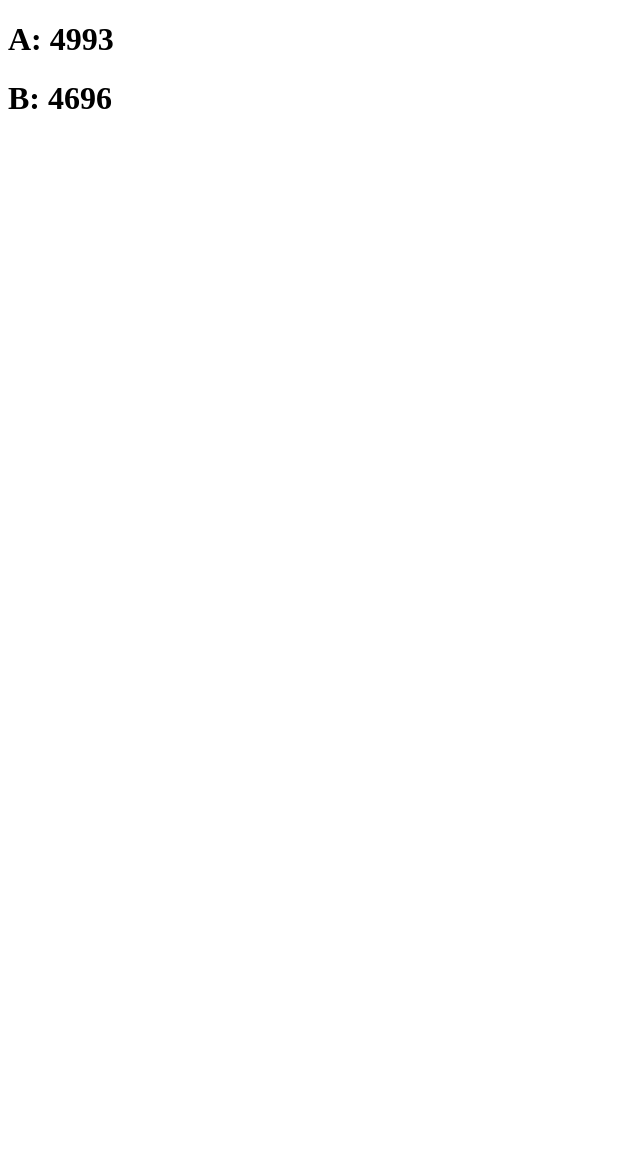
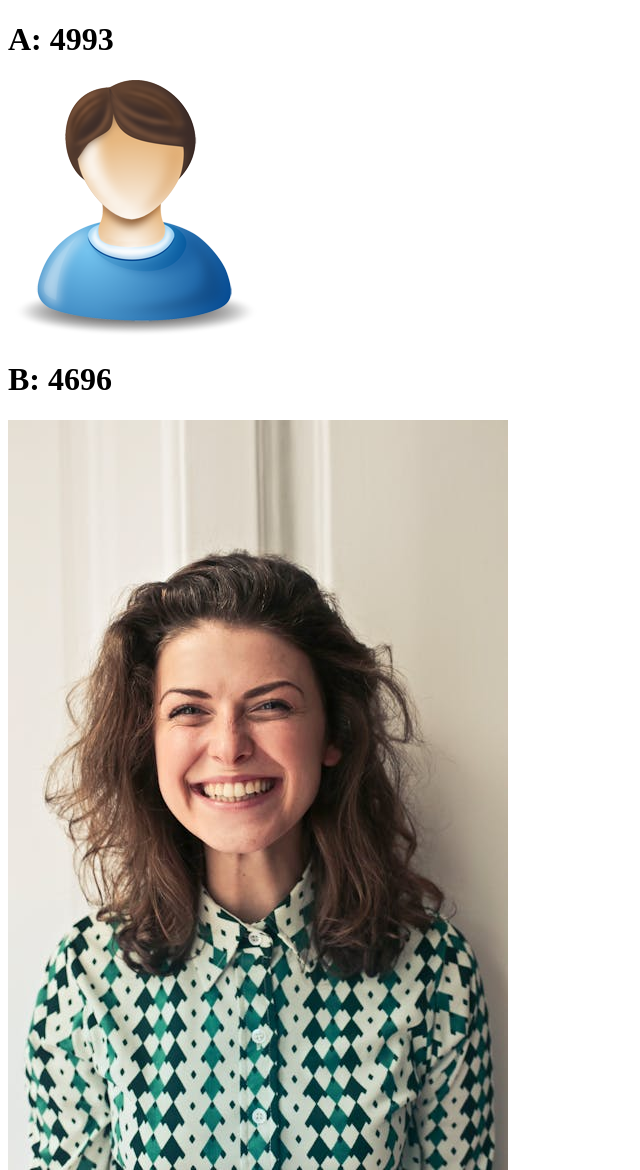
Before and after one commit to maen47/lab3-2, a plain HTML site: page index.html in a window 1280 px wide. Shown: the whole page, without its empty margins (0-640 px from the left). Before the commit the page ends 800 px from the top, so only its background shows below. Drawn offline with Linux system fonts and the light colour scheme.

Commit message:
Add images and last 4 digits

```diff
--- a/index.html
+++ b/index.html
@@ -7,6 +7,10 @@
 </head>
 <body>
     <h1>A: 4993</h1>
+    <img src="./A.webp" alt="A">
+
     <h1>B: 4696</h1>
+    <img src="./B.jpeg" alt="B">
+
 </body>
 </html>
```
Also changed, not shown: A.webp (added), B.jpeg (added).
